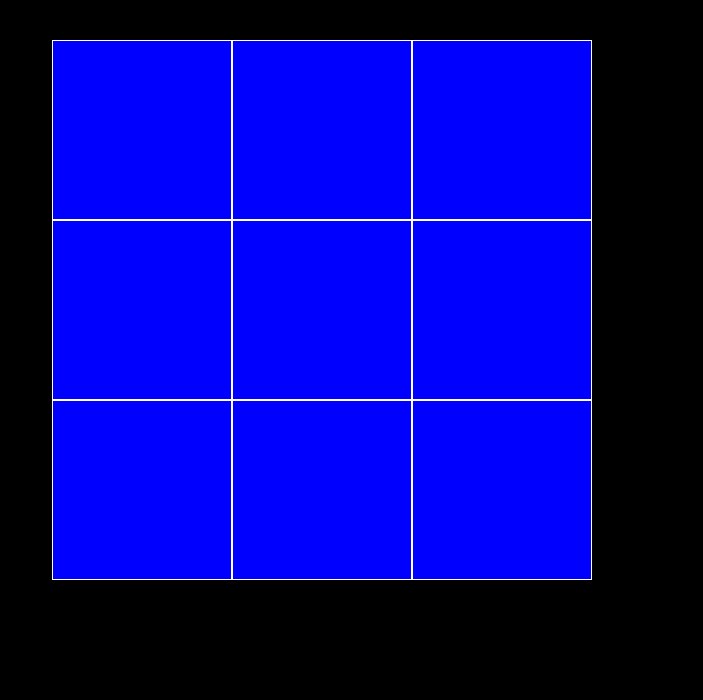
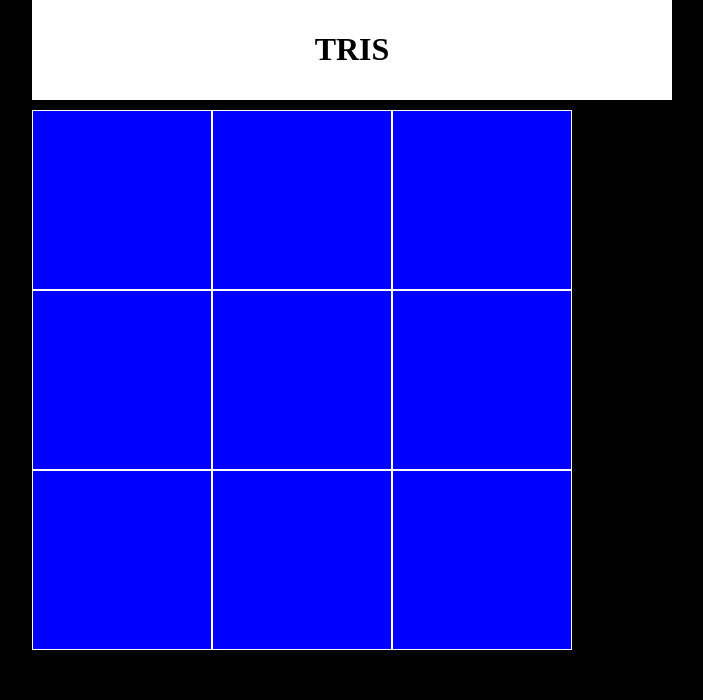
Before and after one commit to mariolamacchia/WebTris, a plain HTML site: page tris.html in a window 1280 px wide. Shown: the whole page, without its empty margins (288-991 px from the left). Drawn offline with Linux system fonts and the light colour scheme.

Commit message:
Fix Style

```diff
--- a/mycss.css
+++ b/mycss.css
@@ -1,5 +1,16 @@
-body {margin: 0; padding: 40px; background-color: black;}
-div#main {margin: auto; width: 50%;}
+body {margin: 0; background-color: black;}
+
+.container {
+	overflow: auto;
+	/*border: 1px red solid;*/
+	width: 50%;
+	margin:auto;
+}
+
+header { background-color: white; margin-bottom: 10px; text-align: center; padding: 10px 0px}
+
+div#main {overflow: auto;}
+
 .field {
     float:left;
 	width: 180px;
--- a/tris.html
+++ b/tris.html
@@ -7,6 +7,10 @@
 
 </head>
 <body>
+  <div class="container">
+  <header>
+    <h1> TRIS </h1>
+  </header>
   <div id="main">
     <form name="tris">
       <input class="field" type="button" id="1" onclick="this.value = insertSign(); signs[0] = this.value; checkStatus();">
@@ -20,6 +24,12 @@
       <input class="field" type="button" id="9" onclick="this.value = insertSign(); signs[8] = this.value; checkStatus();">
     </form>
   </div>
+
+  <aside>
+    <h1> Punteggio </h1>
+  </aside>
+
+  </div>
   <script src="myjs.js"> </script>
   <script type="text/javascript" src="jquery-2.1.4.min.js"> </script>
 </body>
```
